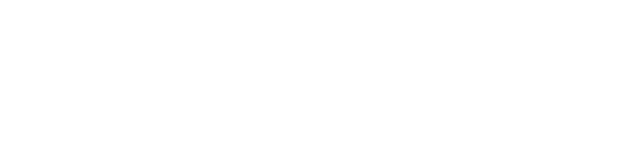
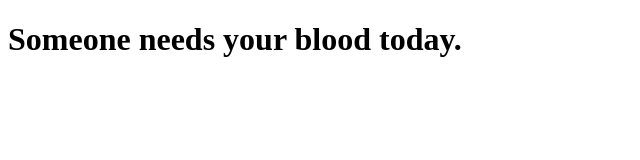
Before and after one commit to jibek08/bloodbank_website, a plain HTML site: page index.html in a window 1280 px wide. Shown: the whole page, without its empty margins (0-640 px from the left). Drawn offline with Linux system fonts and the light colour scheme.

Commit message:
Update index.html

```diff
--- a/index.html
+++ b/index.html
@@ -6,6 +6,6 @@
     <title>Document</title>
 </head>
 <body>
-
+    <h1>Someone needs your blood today.</h1>
 </body>
 </html>
```
